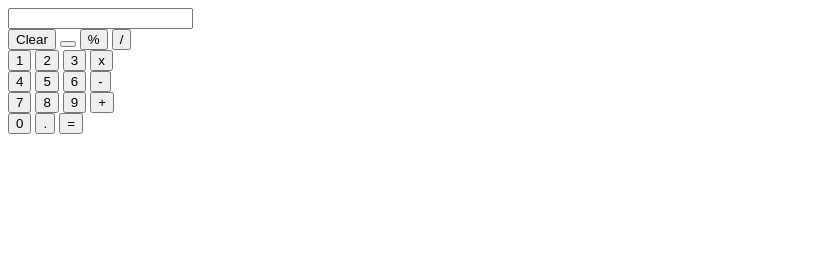
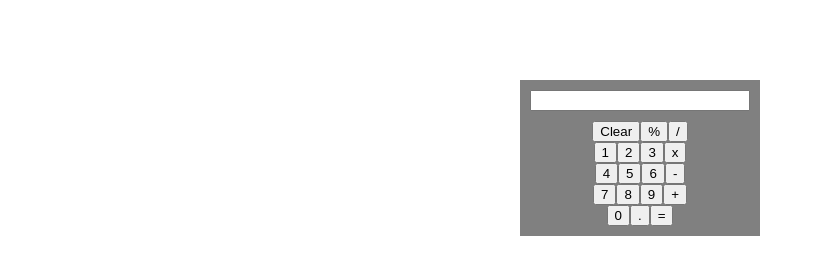
Before and after one commit to Harrison-Metz/calculator, a plain HTML site: page index.html in a window 1280 px wide. Shown: the whole page, without its empty margins (0-815 px from the left). Drawn offline with Linux system fonts and the light colour scheme.

Commit message:
Added flex attributes and number button function

```diff
--- a/index.html
+++ b/index.html
@@ -9,33 +9,32 @@
 </head>
 <body>
     <div class="calculator">
-        <input type="text">
+        <input type="text" id="inputBox">
         <div class="keypad">
-            <div class="row1">
+            <div class="row row1">
                 <button id="clear" class="other clear">Clear</button>
-                <button id="negative" class="util neg"></button>
                 <button id="mod" class="op">%</button>
                 <button id="div" class="op">/</button>
             </div>
-            <div class="row2">
+            <div class="row row2">
                 <button id="one" class="num">1</button>
                 <button id="two" class="num">2</button>
                 <button id="three" class="num">3</button>
                 <button id="mult" class="op">x</button>
             </div>
-            <div class="row3">
+            <div class="row row3">
                 <button id="four" class="num">4</button>
                 <button id="five" class="num">5</button>
                 <button id="six" class="num">6</button>
                 <button id="sub" class="op">-</button>
             </div>
-            <div class="row4">
+            <div class="row row4">
                 <button id="seven" class="num">7</button>
                 <button id="eight" class="num">8</button>
                 <button id="nine" class="num">9</button>
                 <button id="add" class="op">+</button>
             </div>
-            <div class="row5">
+            <div class="row row5">
                 <button id="zero" class="num">0</button>
                 <button id="decimal" class="num">.</button>
                 <button id="equals" class="other equals">=</button>
--- a/script.js
+++ b/script.js
@@ -1,9 +1,22 @@
 let num1;
 let operator;
 let num2;
+let equation = '';
 
+const inputBox = document.getElementById('inputBox');
+const equalsBtn = document.getElementById('equals');
+const numberButtons = document.querySelectorAll('.num');
 
+numberButtons.forEach(button => {
+    button.addEventListener('click', function(){
+        equation += button.innerHTML;
+        inputBox.value = equation;
+    })
+});
 
+equalsBtn.addEventListener('click', function(){
+    console.log(equation);
+})
 function add(){
 
 };
@@ -25,7 +38,9 @@ function mod(){
 };
 
 function clear(){
-
+    num1 = '';
+    operator = '';
+    num2 = '';
 };
 
 function operate(a, b, op){
--- a/styles.css
+++ b/styles.css
@@ -0,0 +1,24 @@
+body {
+    align-items: center;
+    justify-content: center;
+}
+
+.calculator {
+    display: flex;
+    flex-direction: column;
+    background-color: gray;
+    margin: 10vh 40vw auto 40vw;
+    padding: 10px;
+}
+
+#inputBox {
+    margin-bottom: 10px;
+}
+
+.row {
+    display: flex;
+    align-items: center;
+    justify-content: center;
+    margin-left: 0;
+    margin-right: 0;
+}
```
